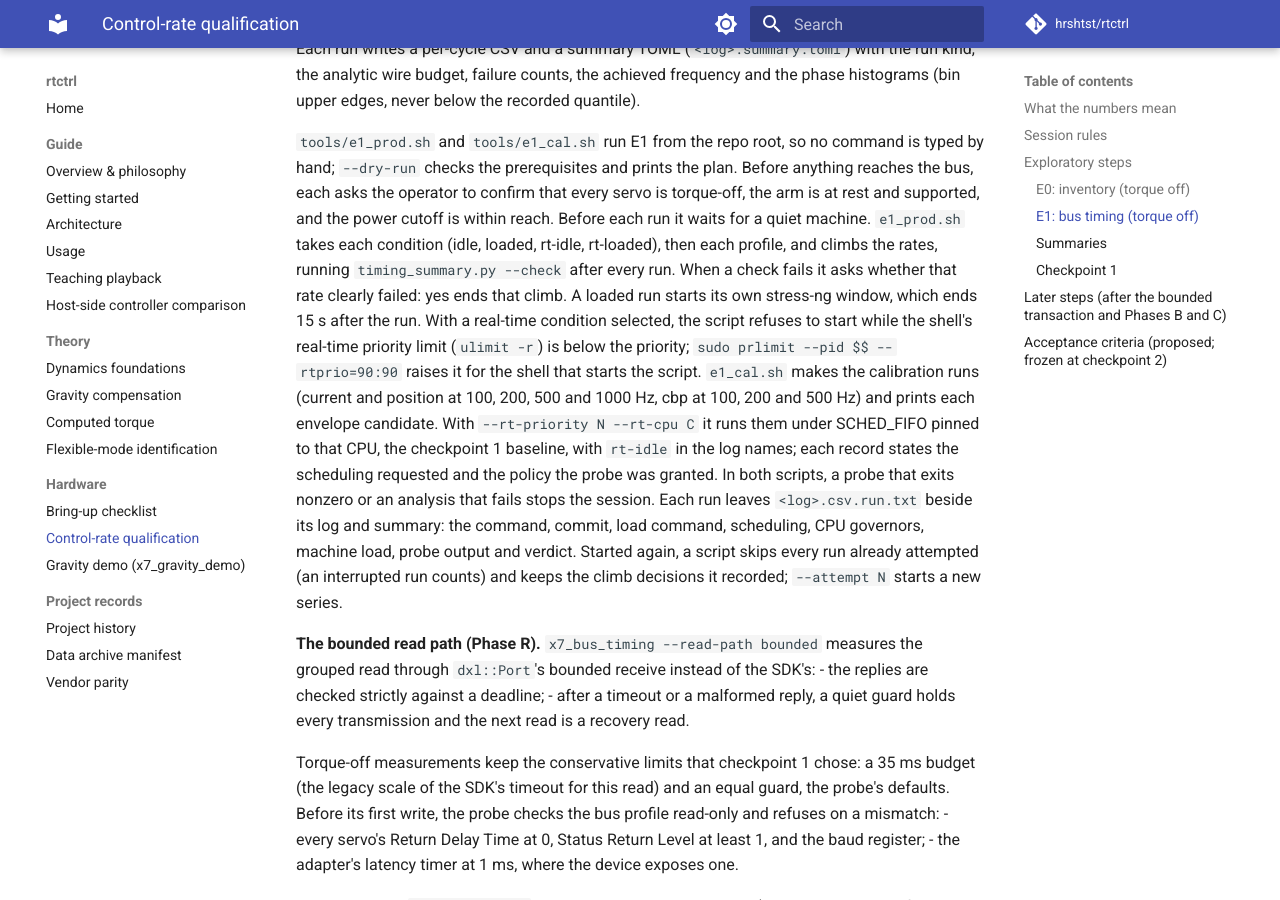
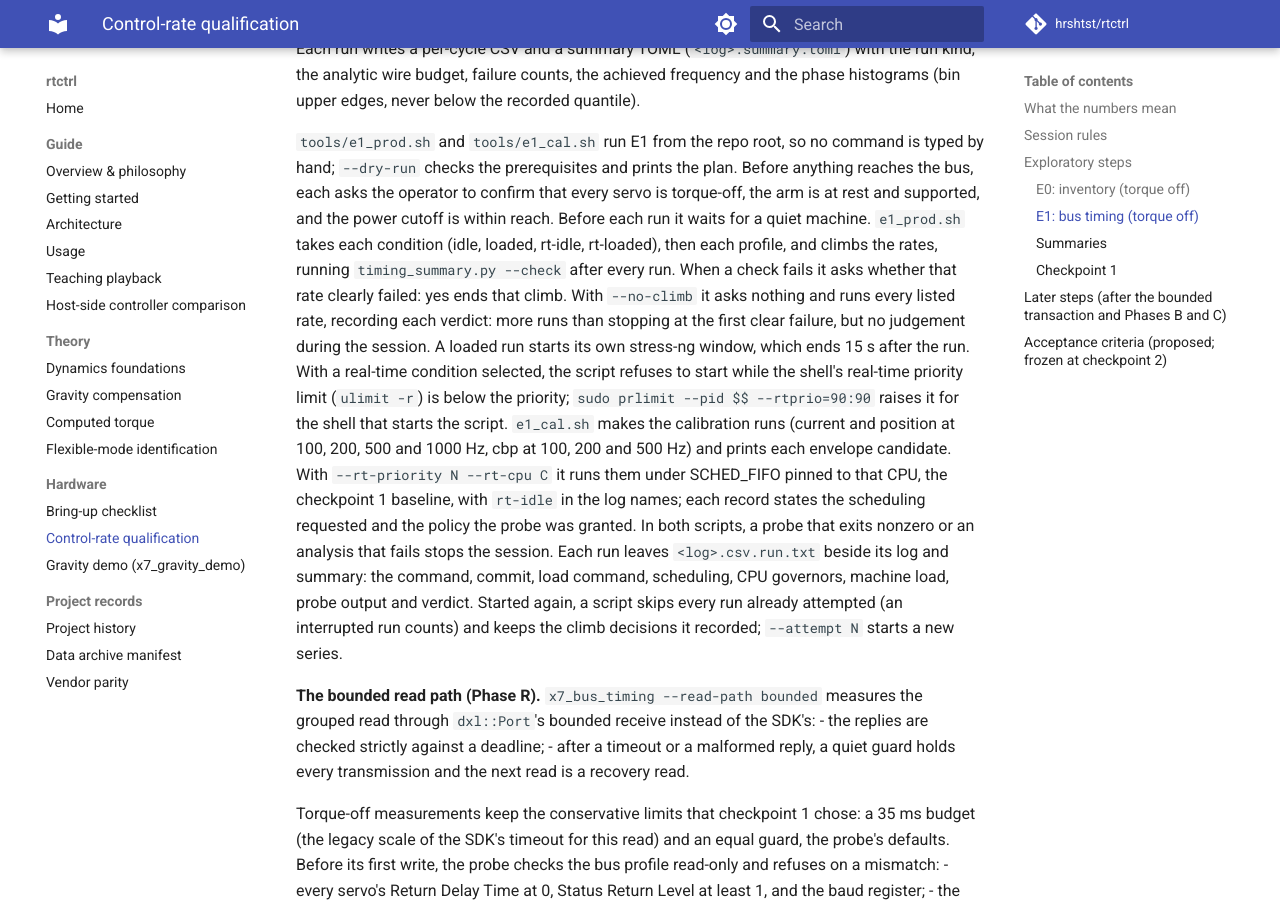
Before and after one commit to hrshtst/rtctrl, an MkDocs documentation site: the page built from docs/hardware/control-rate.md, in a window 1280 px wide and 900 px high, scrolled down 3254 px. Built offline with MkDocs 1.6.1 and Material for MkDocs 9.7.7, drawn with Linux system fonts in a browser that asks for light colours; comment, search, counter and statistics services are not loaded.

Commit message:
feat(tools): e1_prod.sh --no-climb runs every listed rate
The bounded-path matrix compares the bounded read with E1 point by
point. With the climb rule, every failed check asks the operator
whether the rate clearly failed, and a "yes" leaves the higher rates
of that climb unmeasured. --no-climb asks nothing and runs every
listed rate, recording each verdict (at most about 64 minutes for the
default matrix). The documented procedure stops a profile at its
first clearly failing rate only to save time; running every rate
adds data, torque-off, with no added risk.

--no-climb excludes --auto-stop. A resumed no-climb session skips
runs already attempted but still runs the higher rates. Each run
record states the climb rule in force, and the results header says
"no climb".

Test: a no-climb session at 1000 and 1001 Hz on the emulator (both fail
on the pty) runs both rates with no question asked, and its records
say so. --no-climb with --auto-stop is refused. Disabling the option
fails the test.

Claude-Session: https://claude.ai/code/session_019n1vHmKvqcQXktHbT1RjBu

```diff
--- a/docs/hardware/control-rate.md
+++ b/docs/hardware/control-rate.md
@@ -162,7 +162,9 @@ cutoff is within reach. Before each run it waits for a quiet machine.
 `e1_prod.sh` takes each condition (idle, loaded, rt-idle, rt-loaded), then
 each profile, and climbs the rates, running `timing_summary.py --check` after
 every run. When a check fails it asks whether that rate clearly failed: yes
-ends that climb. A loaded run starts its own stress-ng window, which ends 15 s
+ends that climb. With `--no-climb` it asks nothing and runs every listed rate,
+recording each verdict: more runs than stopping at the first clear failure,
+but no judgement during the session. A loaded run starts its own stress-ng window, which ends 15 s
 after the run. With a real-time condition selected, the script refuses to
 start while the shell's real-time priority limit (`ulimit -r`) is below the
 priority; `sudo prlimit --pid $$ --rtprio=90:90` raises it for the shell that
```
Also changed, not shown: 2 other files.
